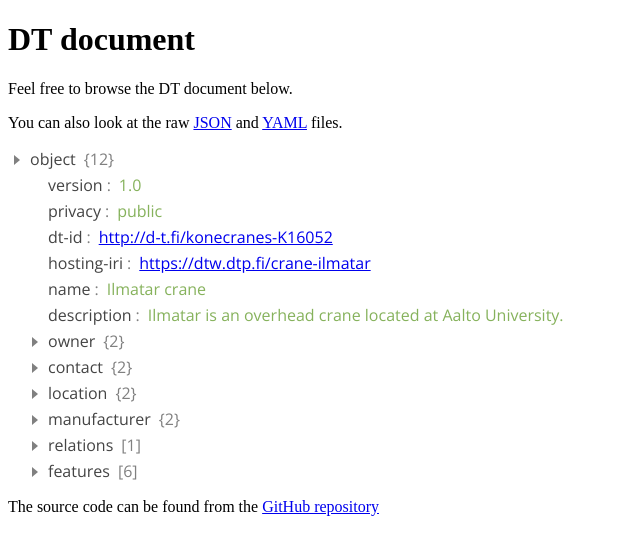
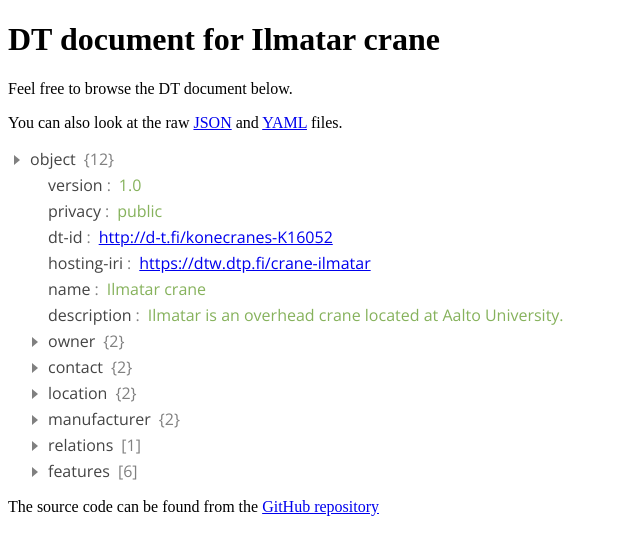
Before and after one commit to twinbase/twinbase, a plain HTML site: page docs/crane-ilmatar/index.html in a window 1280 px wide. Shown: the whole page, without its empty margins (0-640 px from the left). Drawn offline with nearby package versions, Linux system fonts and the light colour scheme.

Commit message:
Add script to show DT name in html

```diff
--- a/docs/crane-ilmatar/index.html
+++ b/docs/crane-ilmatar/index.html
@@ -10,10 +10,20 @@
 </head>
 <body>
 
-  <h1>DT document</h1>
+  <h1>DT document for <span id="name"></span></h1>
 
   <p>Feel free to browse the DT document below.</p>
   <p>You can also look at the raw <a href="index.json">JSON</a> and <a href="index.yaml">YAML</a> files.</p>
+  <script>
+  window.onload = function(){
+    fetch('index.json')
+    .then(response => response.json())
+    .then(data => {
+      var content = data.name;
+	  document.getElementById('name').innerHTML = content;
+    })
+  };
+</script>
 
   <div class="root"></div>
 
```
